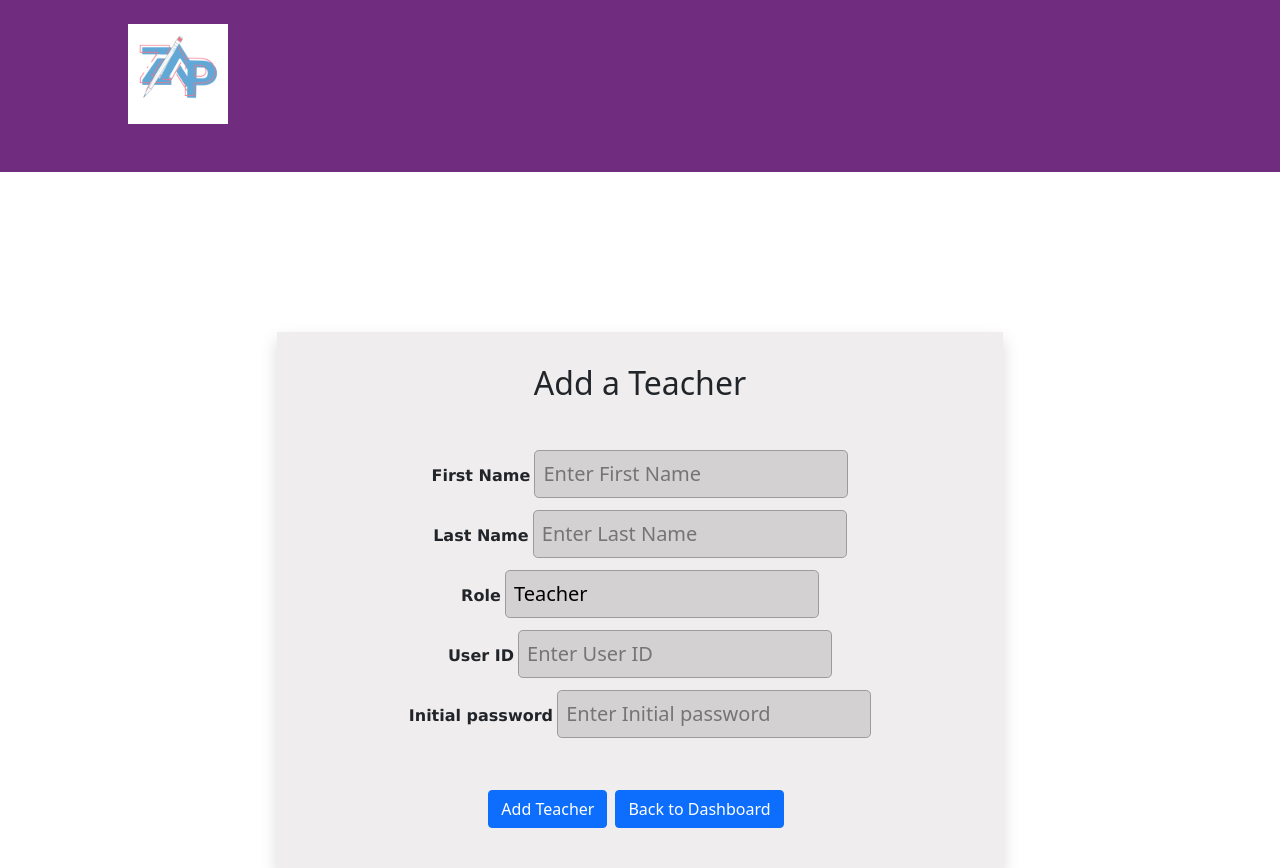
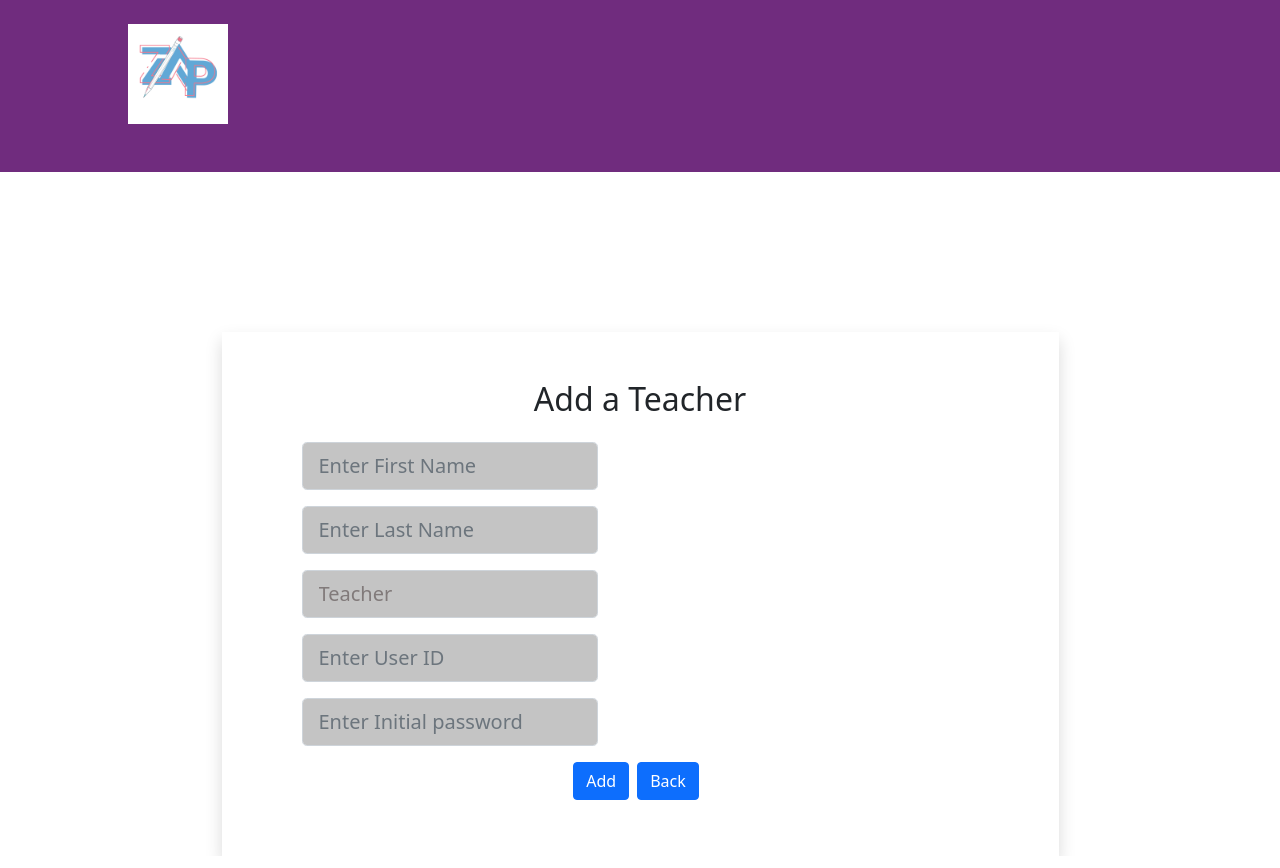
Before and after one commit to hafsahjilanee/ZAP, a React (Create React App) app in the folder client/: page /adminDashboard/addTeacher in a window 1280 px wide. Built offline with nearby package versions, Linux system fonts and the light colour scheme.

Commit message:
AddTeacher form update

```diff
--- a/client/src/components/AddTeacher.css
+++ b/client/src/components/AddTeacher.css
@@ -10,7 +10,8 @@
     text-align:inherit;
     font-weight: bolder;
 }
-.form-control-lg1{
+.form-control-lg{
+    width: 50%;
     margin-bottom: 0.75rem !important;
     min-height: calc(1.5em + (1rem + 2px));
     padding: 0.5rem;
@@ -18,13 +19,26 @@
     border: 1px solid #9c9b9b;
     font-size: 1.25rem;
     border-radius: 0.3rem;
+    margin: auto    ;
 }
-.container22{
+.container-form{
+    width: 45%;
+    margin-right: auto !important;
+    margin-left: auto !important;
+    padding: 2rem !important;
+    background-color: #f1ededaa;
+
+    justify-content: space-between !important;
+}
+.container-main{
     width: 65%;
     margin-right: auto !important;
     margin-left: auto !important;
     padding: 2rem !important;
-    box-shadow: 0 0.5rem 1rem rgba(0, 0, 0, 0.15) !important;
-    background-color: #efededf9;
-    border: #717171;
+
 }
+.form-group {
+    margin-bottom: 1rem !important;
+    padding: auto;
+
+}
--- a/client/src/components/AddTeacher.js
+++ b/client/src/components/AddTeacher.js
@@ -1,7 +1,6 @@
 import axios from "axios";
 import React, { useState } from "react";
 import { Link, useNavigate } from "react-router-dom";
-import "./AddTeacher.css";
 
 const AddTeacher = () => {
   let navigate = useNavigate();
@@ -31,59 +30,61 @@ const AddTeacher = () => {
   };
   return (
     <div className="container">
-      <div className="container22 ">
-        <h2 className="text-center mb-4">Add a Teacher</h2>
+      <div className="w-75 mx-auto shadow p-5">
+        <h2 className=" mb-4">Add a Teacher</h2>
         <form onSubmit={(e) => onSubmit(e)}>
-          <div className="mb-3 py-4">
-            <label className="label">First Name</label>{" "}
+          <div className="form-group mb-3 ">
             <input
-              label="First Name"
               type="text"
-              className="form-control-lg1 "
+              className="form-control form-control-lg mb-2"
               id="floatingInput"
               name="firstName"
               placeholder="Enter First Name"
               value={firstName}
               onChange={(e) => onInputChange(e)}
             />
-            <br></br>
-            <label className="label">Last Name</label>{" "}
+          </div>
+
+          <div className="form-group mb-3 ">
             <input
               type="text"
-              className="form-control-lg1 "
+              className="form-control form-control-lg mb-2"
               id="floatingInput"
               name="lastName"
               placeholder="Enter Last Name"
               value={lastName}
               onChange={(e) => onInputChange(e)}
             />
-            <br></br>
-            <label className="label">Role</label>{" "}
+          </div>
+
+          <div className="form-group mb-3 ">
             <input
               type="text"
-              className="form-control-lg1 "
+              className="form-control form-control-lg mb-2"
               id="floatingInput"
               name="Role"
               placeholder="Enter Role"
               value="Teacher"
               onChange={(e) => onInputChange(e)}
             />
-            <br></br>
-            <label className="label">User ID</label>{" "}
+          </div>
+
+          <div className="form-group mb-3 ">
             <input
               type="text"
-              className="form-control-lg1 "
+              className="form-control form-control-lg mb-2"
               id="floatingInput"
               name="user_id"
               placeholder="Enter User ID"
               value={user_id}
               onChange={(e) => onInputChange(e)}
             />
-            <br></br>
-            <label className="label">Initial password</label>{" "}
+          </div>
+
+          <div className="form-group mb-3 ">
             <input
               type="password"
-              className=" form-control-lg1 "
+              className="form-control form-control-lg mb-2"
               id="floatingInput"
               placeholder="Enter Initial password"
               name="password"
@@ -92,11 +93,12 @@ const AddTeacher = () => {
             />
           </div>
 
-          <button className="btn btn-primary btn-block me-2 mb-2">
-            Add Teacher
-          </button>
-          <Link className="btn btn-primary me-2 mb-2" to="/adminDashboard">
-            Back to Dashboard
+          <button className="btn btn-primary btn-block me-2 mb-2">Add</button>
+          <Link
+            className="btn btn-primary me-2 mb-2"
+            to="/AdminDashboard/TeacherPage"
+          >
+            Back
           </Link>
         </form>
       </div>
--- a/client/src/components/AdminDashboard.css
+++ b/client/src/components/AdminDashboard.css
@@ -62,7 +62,7 @@
   }
 
   .gallery:hover .image1{
-    opacity: 0.5;
+    opacity: 0.15;
   }
 
   .gallery:hover .middle{
--- a/client/src/components/EditTeacher.js
+++ b/client/src/components/EditTeacher.js
@@ -1,19 +1,18 @@
 import React, { useState, useEffect } from "react";
 import axios from "axios";
-import {Link, useNavigate, useParams } from "react-router-dom";
+import { Link, useNavigate, useParams } from "react-router-dom";
 
 const EditTeacher = () => {
   let history = useNavigate();
   const { id } = useParams();
   const [teacher, setTeacher] = useState({
     firstName: "",
-    lastname:"",
+    lastname: "",
     user_id: "",
-
   });
 
-  const { firstName, lastName, user_id} = teacher;
-  const onInputChange = e => {
+  const { firstName, lastName, user_id } = teacher;
+  const onInputChange = (e) => {
     setTeacher({ ...teacher, [e.target.name]: e.target.value });
   };
 
@@ -21,45 +20,44 @@ const EditTeacher = () => {
     loadTeacher();
   }, []);
 
-  const onSubmit = async e => {
+  const onSubmit = async (e) => {
     e.preventDefault();
     //await axios.put('http://localhost:4000/admin/'+id, student);
-    console.log(id)
+    console.log(id);
     await axios({
-      method: 'put',
+      method: "put",
       data: teacher,
       headers: {
-          'Authorization': 'Bearer ' + localStorage.getItem('auth'),
-          'Accept': 'application/json',
-          'Content-Type': 'application/json',
-
+        Authorization: "Bearer " + localStorage.getItem("auth"),
+        Accept: "application/json",
+        "Content-Type": "application/json",
       },
-      url: 'http://localhost:4000/admin/' + id
-  })
+      url: "http://localhost:4000/admin/" + id,
+    });
 
     history("/adminDashboard");
   };
 
   const loadTeacher = async () => {
-    const result =
-            await axios({
-                method: 'get',
-                headers: {
-                    'Authorization': 'Bearer ' + localStorage.getItem('auth'),
-                    'Accept': 'application/json',
-                    'Content-Type': 'application/json',
-
-                },
-                url: 'http://localhost:4000/admin/getById/' + id
-            })
-        console.log(result.data)
-        setTeacher(result.data)
+    const result = await axios({
+      method: "get",
+      headers: {
+        Authorization: "Bearer " + localStorage.getItem("auth"),
+        Accept: "application/json",
+        "Content-Type": "application/json",
+      },
+      url: "http://localhost:4000/admin/getById/" + id,
+    });
+    console.log(result.data);
+    setTeacher(result.data);
   };
   return (
     <div className="container">
       <div className="w-75 mx-auto shadow p-5">
-        <h2 className="text-center mb-4">Edit Information of: {firstName} {lastName}</h2>
-        <form onSubmit={e => onSubmit(e)}>
+        <h2 className="text-center mb-4">
+          Edit Information of: {firstName} {lastName}
+        </h2>
+        <form onSubmit={(e) => onSubmit(e)}>
           <div className="form-group">
             <input
               type="text"
@@ -67,7 +65,7 @@ const EditTeacher = () => {
               placeholder="Enter first Name"
               name="firstName"
               value={firstName}
-              onChange={e => onInputChange(e)}
+              onChange={(e) => onInputChange(e)}
             />
             <br></br>
           </div>
@@ -78,7 +76,7 @@ const EditTeacher = () => {
               placeholder="Enter Last Name"
               name="lastName"
               value={lastName}
-              onChange={e => onInputChange(e)}
+              onChange={(e) => onInputChange(e)}
             />
             <br></br>
           </div>
@@ -89,16 +87,23 @@ const EditTeacher = () => {
               placeholder="Enter User ID"
               name="user_id"
               value={user_id}
-              onChange={e => onInputChange(e)}
+              onChange={(e) => onInputChange(e)}
             />
             <br></br>
           </div>
 
-
-          <button className="btn btn-primary me-2 mb-2">Update Teacher</button>
-          <Link className="btn btn-primary me-2 mb-2" to="/adminDashboard">
-                Back to Dashboard
-            </Link>
+          <button
+            className="btn btn-primary me-2 mb-2"
+            to="/adminDashboard/EditTeacher"
+          >
+            Update Teacher
+          </button>
+          <Link
+            className="btn btn-primary me-2 mb-2"
+            to="/adminDashboard/TeacherPage"
+          >
+            Done
+          </Link>
         </form>
       </div>
     </div>
--- a/client/src/components/ViewTeacher.js
+++ b/client/src/components/ViewTeacher.js
@@ -3,7 +3,6 @@ import { Link, useParams } from "react-router-dom";
 import axios from "axios";
 
 const ViewTeacher = () => {
-
   const [Teacher, setTeacher] = useState({
     firstName: "",
     lastName: "",
@@ -16,56 +15,80 @@ const ViewTeacher = () => {
   }, []);
 
   const loadTeacher = async () => {
-        console.log(id.id)
-        const result =
-                await axios({
-                    method: 'get',
+    console.log(id.id);
+    const result = await axios({
+      method: "get",
       headers: {
-                        'Authorization': 'Bearer ' + localStorage.getItem('auth'),
-                        'Accept': 'application/json',
-                        'Content-Type': 'application/json',
-
+        Authorization: "Bearer " + localStorage.getItem("auth"),
+        Accept: "application/json",
+        "Content-Type": "application/json",
       },
-                    url: 'http://localhost:4000/admin/getById/' + id.id
-                })
-            console.log(result.data)
-            setTeacher(result.data)
+      url: "http://localhost:4000/admin/getById/" + id.id,
+    });
+    console.log(result.data);
+    setTeacher(result.data);
   };
-
 
   return (
     <div className="container py-4 ">
-
-            <h1 className="display-4">Teacher Name: {Teacher.firstName} {Teacher.lastName}</h1>
+      <h1 className="display-4">
+        Teacher Name: {Teacher.firstName} {Teacher.lastName}
+      </h1>
       <hr />
       <ul className="list-group w-50 ">
         <div class="row mb-3">
-                    <label for="inputText3" class="col-sm-2 col-form-label">First Name</label>
+          <label for="inputText3" class="col-sm-2 col-form-label">
+            First Name
+          </label>
           <div class="col-sm-10">
-                        <input type="text" class="form-control" id="inputText3" name="firstname" value={Teacher.firstName} readOnly />
+            <input
+              type="text"
+              class="form-control"
+              id="inputText3"
+              name="firstname"
+              value={Teacher.firstName}
+              readOnly
+            />
           </div>
         </div>
         <div class="row mb-3">
-                    <label for="inputText3" class="col-sm-2 col-form-label">Last Name</label>
+          <label for="inputText3" class="col-sm-2 col-form-label">
+            Last Name
+          </label>
           <div class="col-sm-10">
-                        <input type="text" class="form-control" id="inputText3" name="lastname" value={Teacher.lastName} readOnly />
-                    </div>
-                </div><div class="row mb-3">
-                    <label for="inputText3" class="col-sm-2 col-form-label">User ID</label>
-                    <div class="col-sm-10">
-                        <input type="text" class="form-control" id="inputText3" name="user ID" value={Teacher.user_id} readOnly />
+            <input
+              type="text"
+              class="form-control"
+              id="inputText3"
+              name="lastname"
+              value={Teacher.lastName}
+              readOnly
+            />
           </div>
         </div>
         <div class="row mb-3">
-
+          <label for="inputText3" class="col-sm-2 col-form-label">
+            User ID
+          </label>
+          <div class="col-sm-10">
+            <input
+              type="text"
+              class="form-control"
+              id="inputText3"
+              name="user ID"
+              value={Teacher.user_id}
+              readOnly
+            />
           </div>
+        </div>
+        <div class="row mb-3"></div>
       </ul>
       <br />
-            <Link className="btn btn-primary" to="/adminDashboard">
-                Back to Dashboard
+      <Link className="btn btn-primary" to="/adminDashboard/TeacherPage">
+        Done
       </Link>
     </div>
   );
-}
+};
 
 export default ViewTeacher;
```
Also changed, not shown: client/src/components/StudentPage.js (+65 -43 lines). Lines whose indentation alone changed are shown as unchanged.
